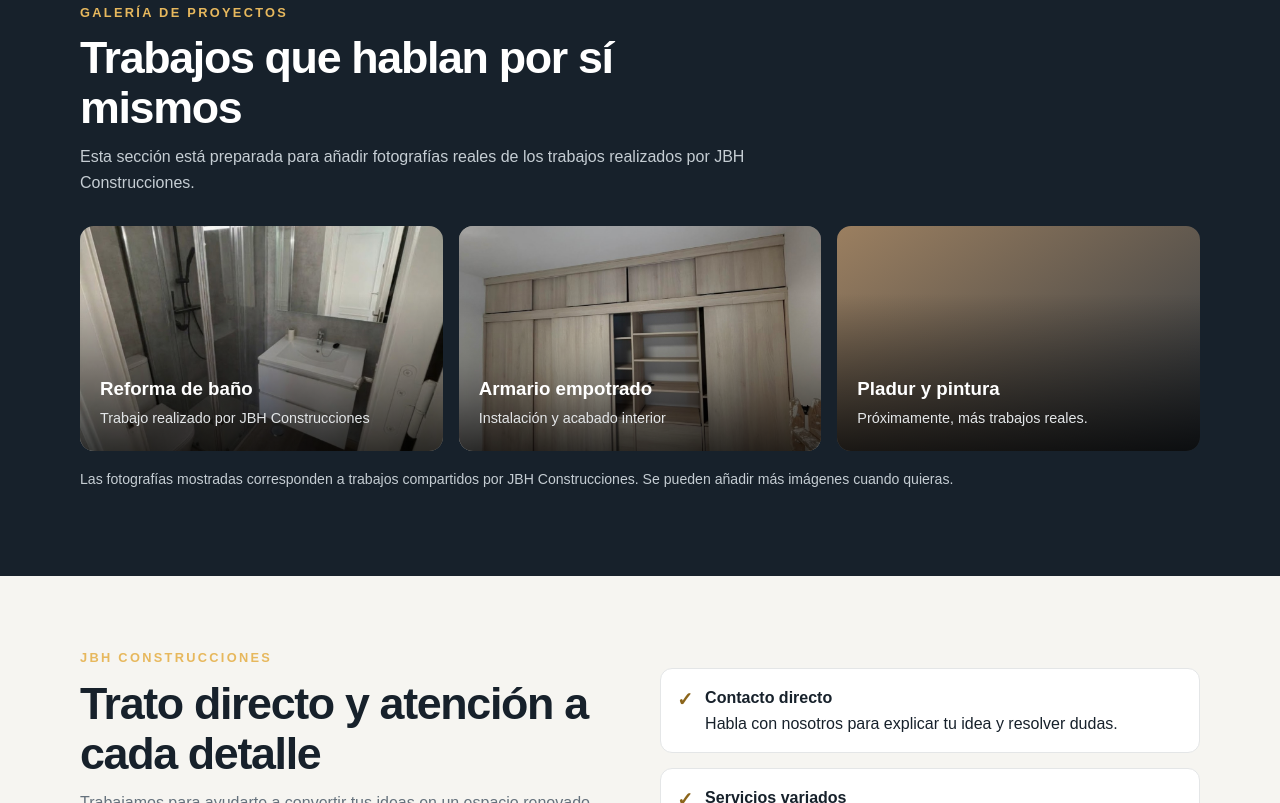
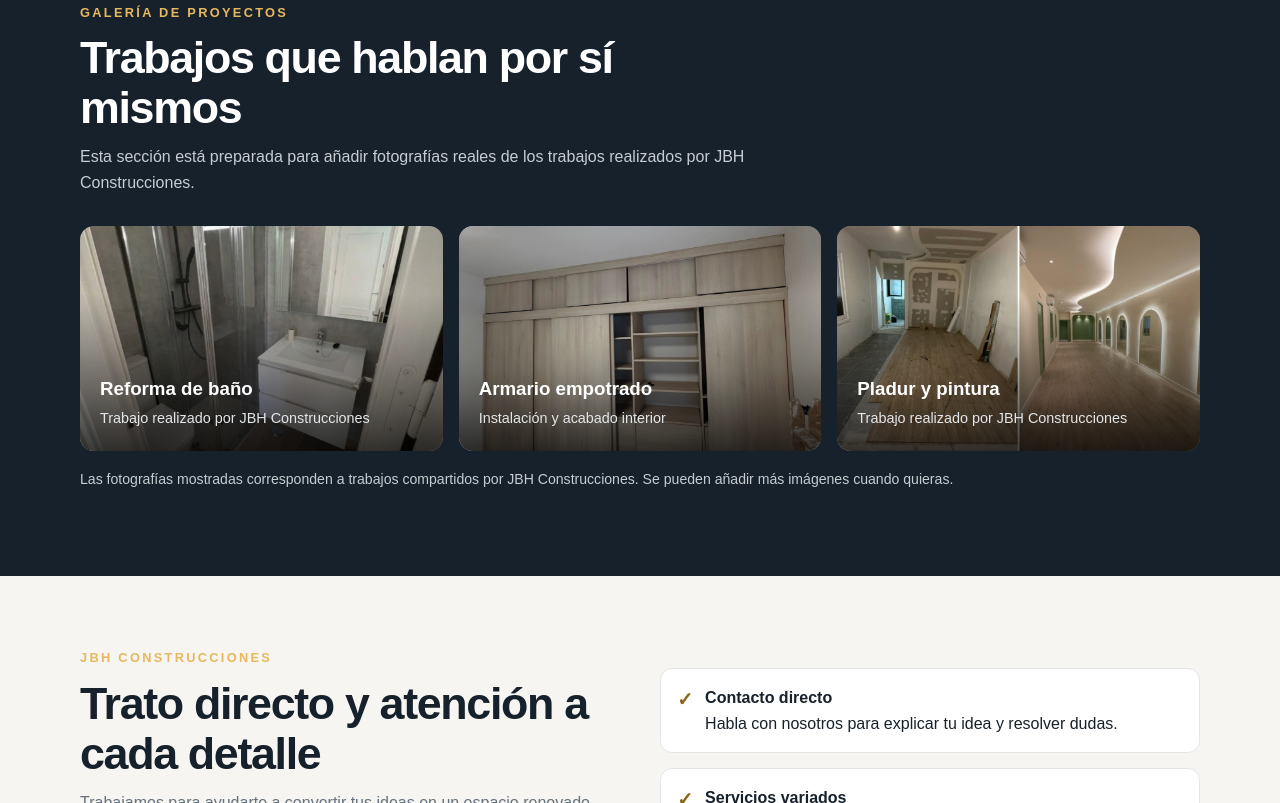
Before and after one commit to jbhconstruccionesmadrid/jbh-construcciones-, a plain HTML site: page index.html in a window 1280 px wide. Shown: the part 1550-2353 px from the top of the page. Drawn offline with Linux system fonts and the light colour scheme.

Commit message:
Update index.html

```diff
--- a/index.html
+++ b/index.html
@@ -134,7 +134,9 @@
         <div class="gallery">
           <article class="project photo-project"><img src="assets/reforma-bano.jpg" alt="Baño reformado con mampara, ducha y mueble de lavabo" loading="lazy"><div><h3>Reforma de baño</h3><p>Trabajo realizado por JBH Construcciones</p></div></article>
           <article class="project photo-project"><img src="assets/armario-empotrado.jpg" alt="Armario empotrado de madera instalado" loading="lazy"><div><h3>Armario empotrado</h3><p>Instalación y acabado interior</p></div></article>
-          <article class="project"><div><h3>Pladur y pintura</h3><p>Próximamente, más trabajos reales.</p></div></article>
+
+<article class="project photo-project"><img src="assets/Pladur%20paldur793037359675.jpg" alt="Trabajo de pladur realizado por JBH Construcciones" loading="lazy"><div><h3>Pladur y pintura</h3><p>Trabajo realizado por JBH Construcciones</p></div></article>
+
         </div>
         <p class="notice">Las fotografías mostradas corresponden a trabajos compartidos por JBH Construcciones. Se pueden añadir más imágenes cuando quieras.</p>
       </div>
```
